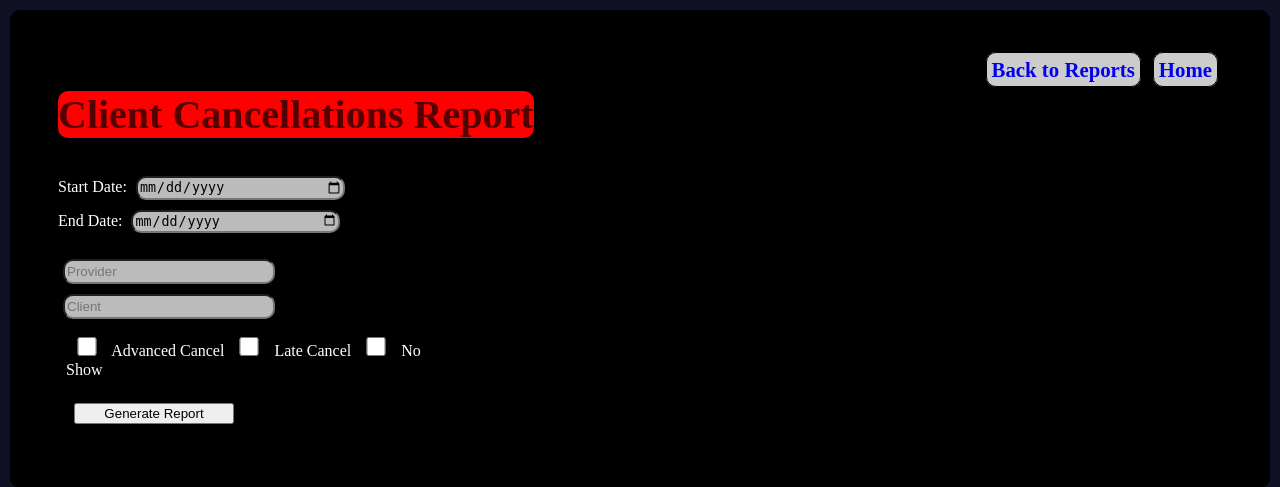
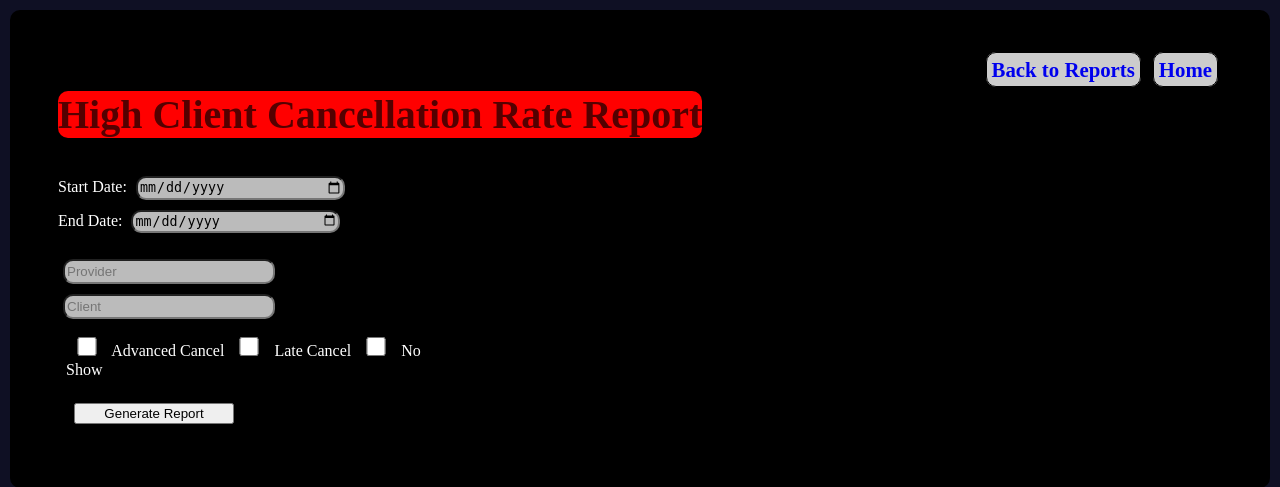
Before and after one commit to MeetCTP/CTPReportGenerator, a Flask app: page /report-generator/client-cancels in a window 1280 px wide. Shown: the top 487 px of the page. Run offline with Flask 3, Linux system fonts and the light colour scheme; parts of the project's set-up code (start-up, migrations or seed data) failed here and were passed over.

Commit message:
Change report name to match report link name more closely

```diff
--- a/Templates/client-cancel.html
+++ b/Templates/client-cancel.html
@@ -9,7 +9,7 @@
 <body>
     <main class="container-blk">
         <section>
-            <h1>Client Cancellations Report</h1>
+            <h1>High Client Cancellation Rate Report</h1>
             <nav class="report-nav">
                 <a href="http://ctphome/report-generator">Back to Reports</a>
                 <a href="http://ctphome">Home</a>
```
